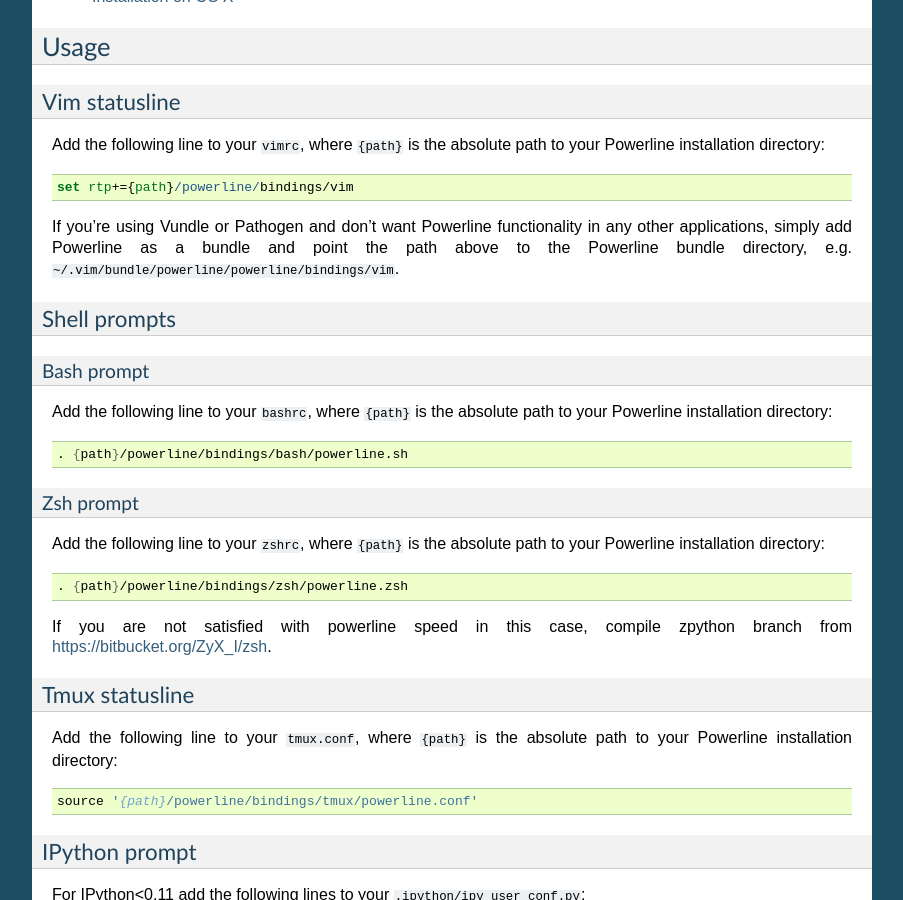
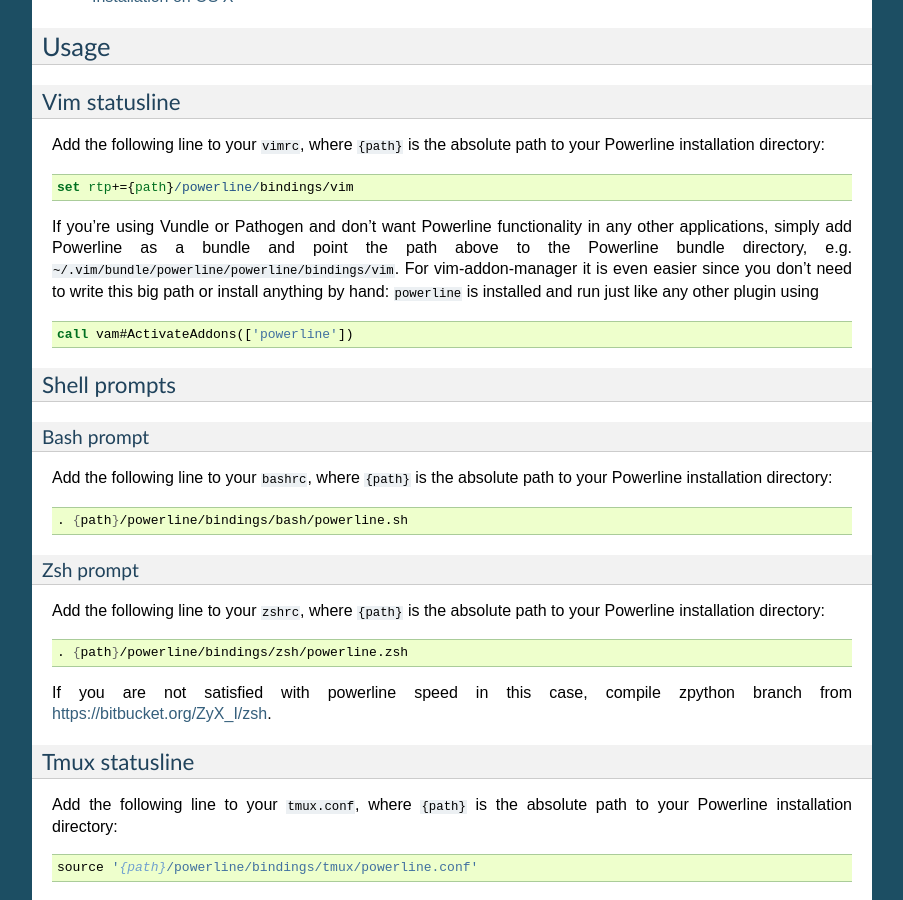
Before and after one commit to someyooyo/someyooyo, a Sphinx documentation site: the page built from docs/source/overview.rst, in a window 1280 px wide and 900 px high, scrolled down 1440 px. Shown: the whole window, without its empty margins (198-1101 px from the left). Built offline with Sphinx 7.4.7, drawn with Linux system fonts in a browser that asks for light colours.

Commit message:
Add a note about vim-addon-manager

```diff
--- a/docs/source/overview.rst
+++ b/docs/source/overview.rst
@@ -101,7 +101,13 @@ absolute path to your Powerline installation directory:
 If you're using Vundle or Pathogen and don't want Powerline functionality in
 any other applications, simply add Powerline as a bundle and point the path
 above to the Powerline bundle directory, e.g.
-``~/.vim/bundle/powerline/powerline/bindings/vim``.
+``~/.vim/bundle/powerline/powerline/bindings/vim``. For vim-addon-manager it is
+even easier since you don’t need to write this big path or install anything by
+hand: ``powerline`` is installed and run just like any other plugin using
+
+.. code-block:: vim
+
+    call vam#ActivateAddons(['powerline'])
 
 Shell prompts
 -------------
```
